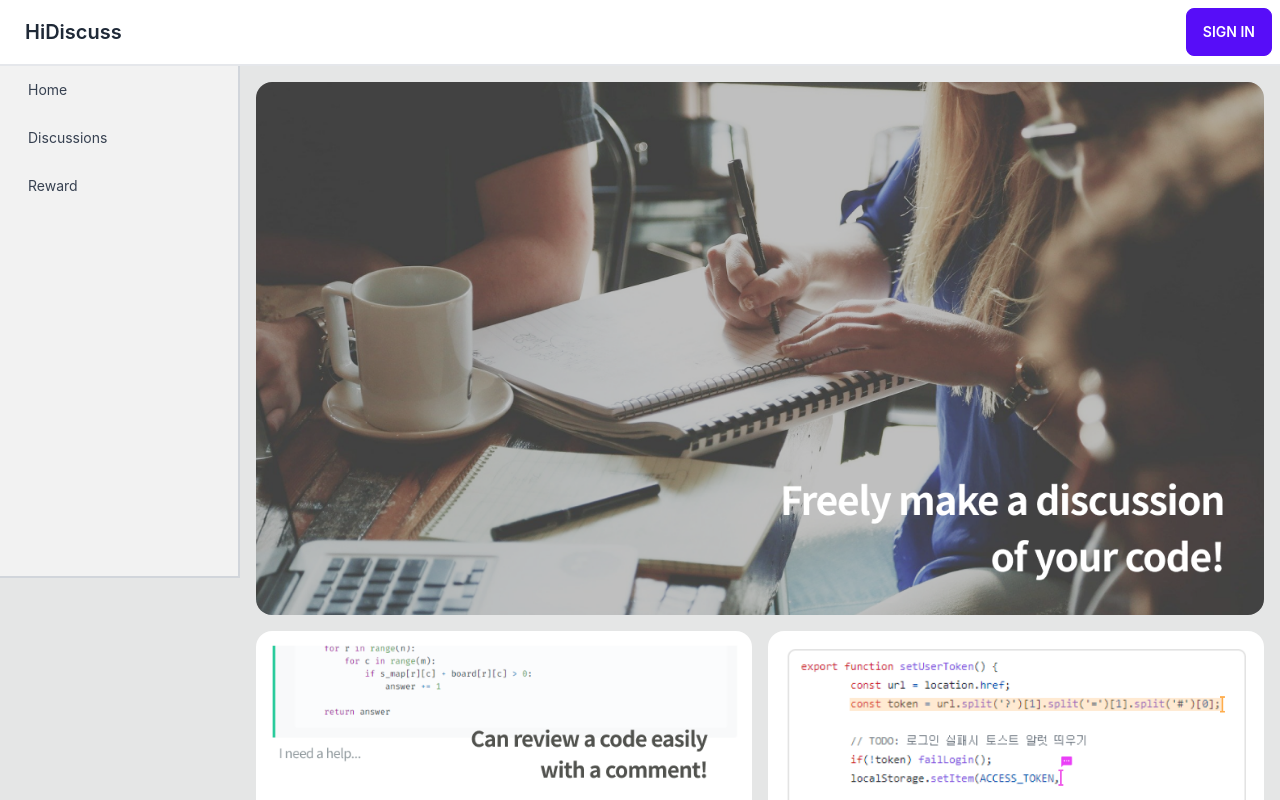
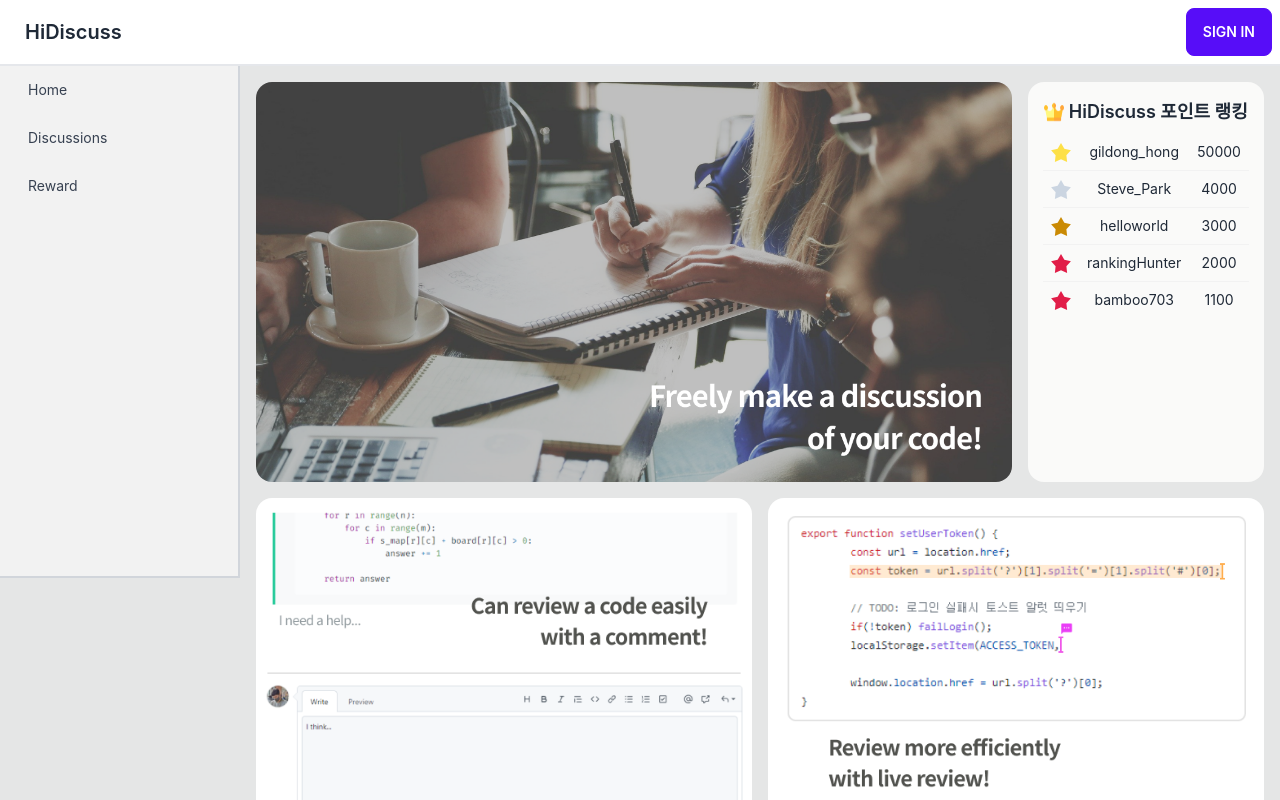
Before and after one commit to capstone-signal/frontend, a Next.js app: page / in a window 1280 px wide. Shown: the top 800 px of the page. Built offline with nearby package versions, Linux system fonts and the light colour scheme.

Commit message:
feat: ranking UI

```diff
--- a/pages/index.tsx
+++ b/pages/index.tsx
@@ -2,11 +2,19 @@ import type { NextPage } from 'next'
 import Image from 'next/image'
 import Head from 'next/head'
 import Layout from '../components/layout/layout'
+import Crown from '../public/crown.png'
 import LandingImage1 from '../public/landing_image1.png'
 import LandingImage2 from '../public/landing_image2.png'
 import LandingImage3 from '../public/landing_image3.png'
 
 const Home: NextPage = () => {
+	const ranking_list = [
+		{ color: 'bg-yellow-300', id: 'gildong_hong', point: 50000 },
+		{ color: 'bg-slate-300', id: 'Steve_Park', point: 4000 },
+		{ color: 'bg-yellow-600', id: 'helloworld', point: 3000 },
+		{ color: 'bg-rose-600', id: 'rankingHunter', point: 2000 },
+		{ color: 'bg-rose-600', id: 'bamboo703', point: 1100 }
+	]
 	return (
 		<div>
 			<Head>
@@ -14,7 +22,8 @@ const Home: NextPage = () => {
 			</Head>
 			<Layout>
 				<div className="p-4 flex flex-col justify-center">
-					<div className="w-[100%] rounded-2xl overflow-hidden mb-4">
+					<div className="flex flex-row justify-between mb-4">
+						<div className="w-[75%] rounded-2xl overflow-hidden">
 							<Image
 								src={LandingImage1}
 								alt="landing_img"
@@ -22,6 +31,34 @@ const Home: NextPage = () => {
 								objectFit="cover"
 								className="flex"
 							/>
+						</div>
+						<div className="flex flex-col items-center w-[calc(25%-1rem)] p-4 bg-stone-50 rounded-2xl overflow-x-auto">
+							<div className="flex flex-row justify-center mb-2 min-w-[15rem] w-[100%]">
+								<Image src={Crown} alt="crown_img" width={20} height={10} />
+								<span className="font-semibold text-lg">
+									&nbsp;HiDiscuss 포인트 랭킹
+								</span>
+							</div>
+							<table className="table table-compact">
+								<tbody>
+									{ranking_list.map((member, idx) => (
+										<tr key={idx}>
+											<td className="w-[2rem] text-center bg-transparent">
+												<input
+													className={`w-5 mask mask-star-2 ${member.color}`}
+												/>
+											</td>
+											<td className="w-[7.5rem] text-center bg-transparent">
+												{member.id}
+											</td>
+											<td className="w-[5rem] text-center bg-transparent">
+												{member.point}
+											</td>
+										</tr>
+									))}
+								</tbody>
+							</table>
+						</div>
 					</div>
 					<div className="flex flex-row justify-between mb-2">
 						<div className="w-[calc(50%-0.5rem)] rounded-2xl overflow-hidden">
```
Also changed, not shown: public/crown.png (added). Lines whose indentation alone changed are shown as unchanged.
